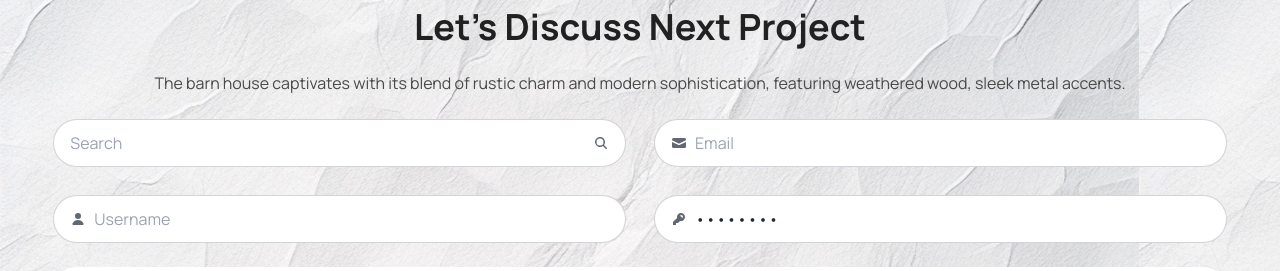
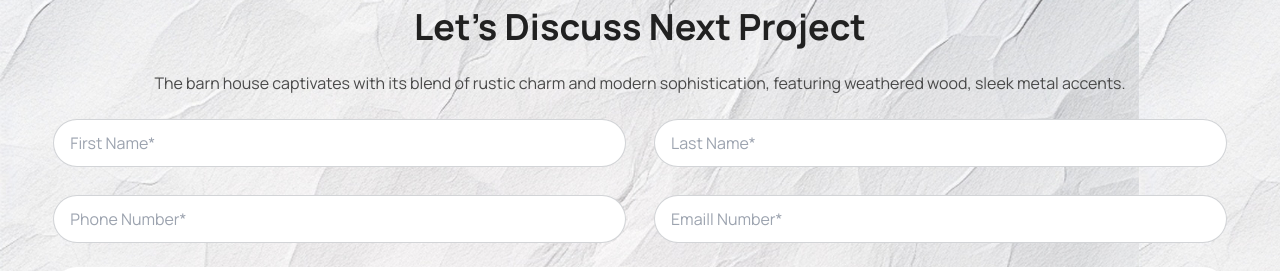
Before and after one commit to hkrobinbrother/assingment-3, a website: page index.html in a window 1280 px wide. Shown: the part 3420-3691 px from the top of the page. Drawn offline with nearby package versions, Linux system fonts and the light colour scheme.

Commit message:
add last section

```diff
--- a/index.html
+++ b/index.html
@@ -409,41 +409,22 @@
                 </div>
                 <div class="grid lg:grid-cols-2 mx-auto w-11/12 gap-7 py-6">
                     <label class="input input-bordered flex items-center gap-2 rounded-full">
-                        <input type="text" class="grow" placeholder="Search" />
-                        <svg xmlns="http://www.w3.org/2000/svg" viewBox="0 0 16 16" fill="currentColor"
-                            class="h-4 w-4 opacity-70">
-                            <path fill-rule="evenodd"
-                                d="M9.965 11.026a5 5 0 1 1 1.06-1.06l2.755 2.754a.75.75 0 1 1-1.06 1.06l-2.755-2.754ZM10.5 7a3.5 3.5 0 1 1-7 0 3.5 3.5 0 0 1 7 0Z"
-                                clip-rule="evenodd" />
-                        </svg>
+                        <input type="text" class="grow" placeholder="First Name*" />
+
                     </label>
                     <label class="input input-bordered flex items-center gap-2 rounded-full">
-                        <svg xmlns="http://www.w3.org/2000/svg" viewBox="0 0 16 16" fill="currentColor"
-                            class="h-4 w-4 opacity-70">
-                            <path
-                                d="M2.5 3A1.5 1.5 0 0 0 1 4.5v.793c.026.009.051.02.076.032L7.674 8.51c.206.1.446.1.652 0l6.598-3.185A.755.755 0 0 1 15 5.293V4.5A1.5 1.5 0 0 0 13.5 3h-11Z" />
-                            <path
-                                d="M15 6.954 8.978 9.86a2.25 2.25 0 0 1-1.956 0L1 6.954V11.5A1.5 1.5 0 0 0 2.5 13h11a1.5 1.5 0 0 0 1.5-1.5V6.954Z" />
-                        </svg>
-                        <input type="text" class="grow" placeholder="Email" />
+
+                        <input type="text" class="grow" placeholder="Last Name*" />
                     </label>
                     <label class="input input-bordered flex items-center gap-2 rounded-full">
-                        <svg xmlns="http://www.w3.org/2000/svg" viewBox="0 0 16 16" fill="currentColor"
-                            class="h-4 w-4 opacity-70">
-                            <path
-                                d="M8 8a3 3 0 1 0 0-6 3 3 0 0 0 0 6ZM12.735 14c.618 0 1.093-.561.872-1.139a6.002 6.002 0 0 0-11.215 0c-.22.578.254 1.139.872 1.139h9.47Z" />
-                        </svg>
-                        <input type="text" class="grow" placeholder="Username" />
+
+                        <input type="text" class="grow" placeholder="Phone Number*" />
                     </label>
                     <label class="input input-bordered flex items-center gap-2 rounded-full">
-                        <svg xmlns="http://www.w3.org/2000/svg" viewBox="0 0 16 16" fill="currentColor"
-                            class="h-4 w-4 opacity-70">
-                            <path fill-rule="evenodd"
-                                d="M14 6a4 4 0 0 1-4.899 3.899l-1.955 1.955a.5.5 0 0 1-.353.146H5v1.5a.5.5 0 0 1-.5.5h-2a.5.5 0 0 1-.5-.5v-2.293a.5.5 0 0 1 .146-.353l3.955-3.955A4 4 0 1 1 14 6Zm-4-2a.75.75 0 0 0 0 1.5.5.5 0 0 1 .5.5.75.75 0 0 0 1.5 0 2 2 0 0 0-2-2Z"
-                                clip-rule="evenodd" />
-                        </svg>
-                        <input type="password" class="grow" value="password" />
+
+                        <input type="text" class="grow" placeholder="Emaill Number*" />
                     </label>
+
                 </div>
 
 
```
